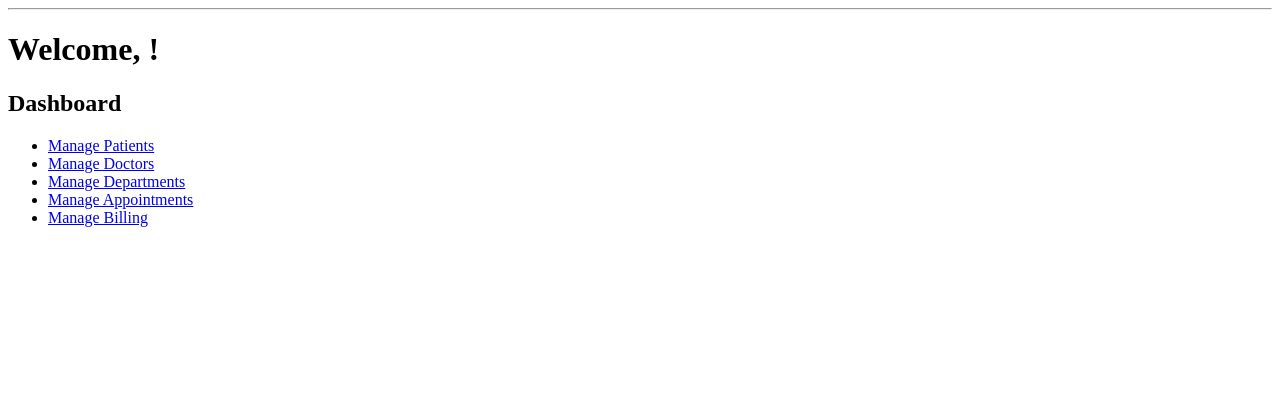
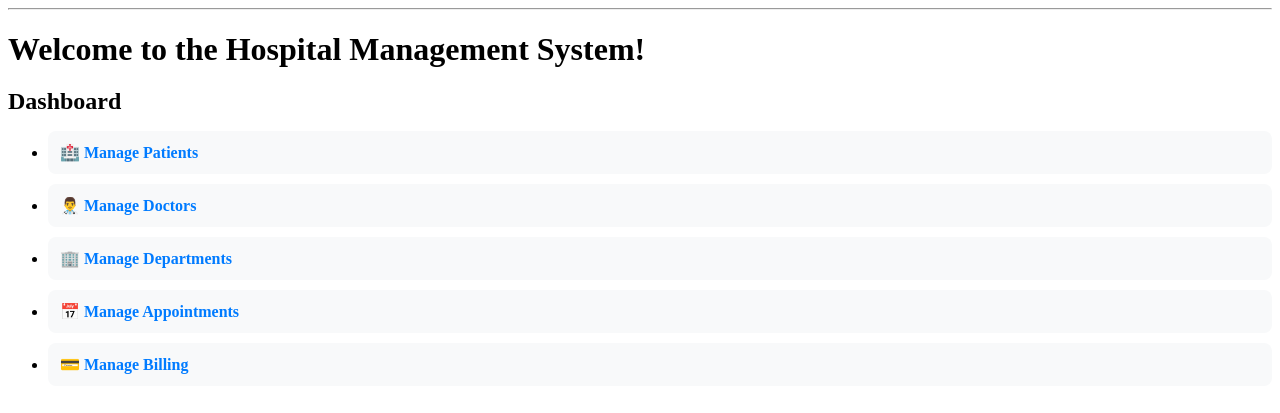
Before and after one commit to Sierra-Ashford/hospital_project, a Django app: page /dashboard/ in a window 1280 px wide. Shown: the part 26-439 px from the top of the page. Run offline with Django 5.2, Linux system fonts and the light colour scheme.

Commit message:
Hospital App

```diff
--- a/hospital_project/hospital_app/templates/hospital_app/dashboard.html
+++ b/hospital_project/hospital_app/templates/hospital_app/dashboard.html
@@ -1,17 +1,48 @@
 {% extends 'base.html' %}
 
 {% block content %}
-  <h1>Welcome, {{ user.username }}!</h1>
-  <h2>Dashboard</h2>
-  <ul>
-    <li><a href="{% url 'patient_list' %}">Manage Patients</a></li>
+  <div class="container mt-4">
+    <div class="card p-4 text-center">
+      <h1 class="dashboard-heading">Welcome to the Hospital Management System!</h1>
+      <h2 class="dashboard-heading">{{ user.username }} Dashboard</h2>
 
-    {% if not user.groups.all|join:", "|lower == "patientmanager" %}
-      <li><a href="{% url 'doctor_list' %}">Manage Doctors</a></li>
-      <li><a href="{% url 'department_list' %}">Manage Departments</a></li>
-    {% endif %}
+      <ul class="list-unstyled">
+        <li><a href="{% url 'patient_list' %}" class="dashboard-link">🏥 Manage Patients</a></li>
 
-    <li><a href="{% url 'appointment_list' %}">Manage Appointments</a></li>
-    <li><a href="{% url 'billing_list' %}">Manage Billing</a></li>
-  </ul>
+        {% if not user.groups.all|join:", "|lower == "patientmanager" %}
+          <li><a href="{% url 'doctor_list' %}" class="dashboard-link">👨‍⚕️ Manage Doctors</a></li>
+          <li><a href="{% url 'department_list' %}" class="dashboard-link">🏢 Manage Departments</a></li>
+        {% endif %}
+
+        <li><a href="{% url 'appointment_list' %}" class="dashboard-link">📅 Manage Appointments</a></li>
+        <li><a href="{% url 'billing_list' %}" class="dashboard-link">💳 Manage Billing</a></li>
+      </ul>
+    </div>
+  </div>
+
+  <style>
+    .dashboard-heading {
+        font-weight: bold;
+        color: black; /* Changed text color to black */
+        margin-bottom: 15px;
+    }
+
+    .dashboard-link {
+        display: block;
+        padding: 12px;
+        margin-bottom: 10px;
+        border-radius: 8px;
+        background-color: #f8f9fa;
+        text-decoration: none;
+        font-weight: bold;
+        color: #007bff;
+        text-align: left;
+        transition: background-color 0.3s ease;
+    }
+
+    .dashboard-link:hover {
+        background-color: #007bff;
+        color: white;
+    }
+  </style>
 {% endblock %}
```
Also changed, not shown: docker-compose.yml (+6 -5 lines), 1 other file.
